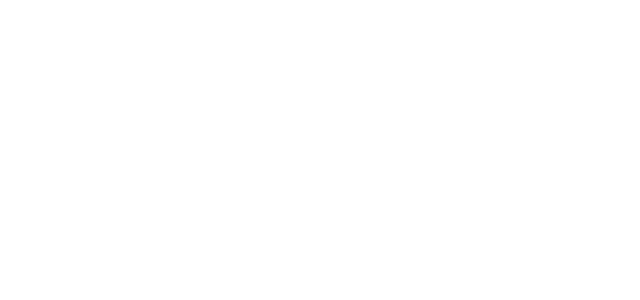
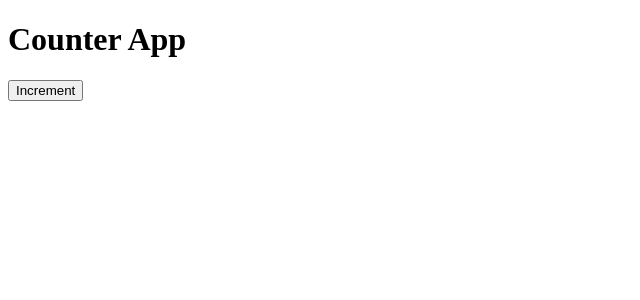
Before and after one commit to allangdasilva/mini-ci-cd-react, a React (Vite) app: page / in a window 1280 px wide. Shown: the top 300 px of the page, without its empty margins (0-640 px from the left). Built offline with nearby package versions, Linux system fonts and the light colour scheme.

Commit message:
Criar o componente Counter

```diff
--- a/src/App.tsx
+++ b/src/App.tsx
@@ -1,5 +1,12 @@
+import Counter from "./components/counter/Counter";
+
 function App() {
-  return <></>;
+  return (
+    <>
+      <h1>Counter App</h1>
+      <Counter />
+    </>
+  );
 }
 
 export default App;
--- /dev/null
+++ b/src/components/counter/Counter.tsx
@@ -0,0 +1,12 @@
+import React from "react";
+
+const Counter = () => {
+  return (
+    <>
+      <p></p>
+      <button>Increment</button>
+    </>
+  );
+};
+
+export default Counter;
```
